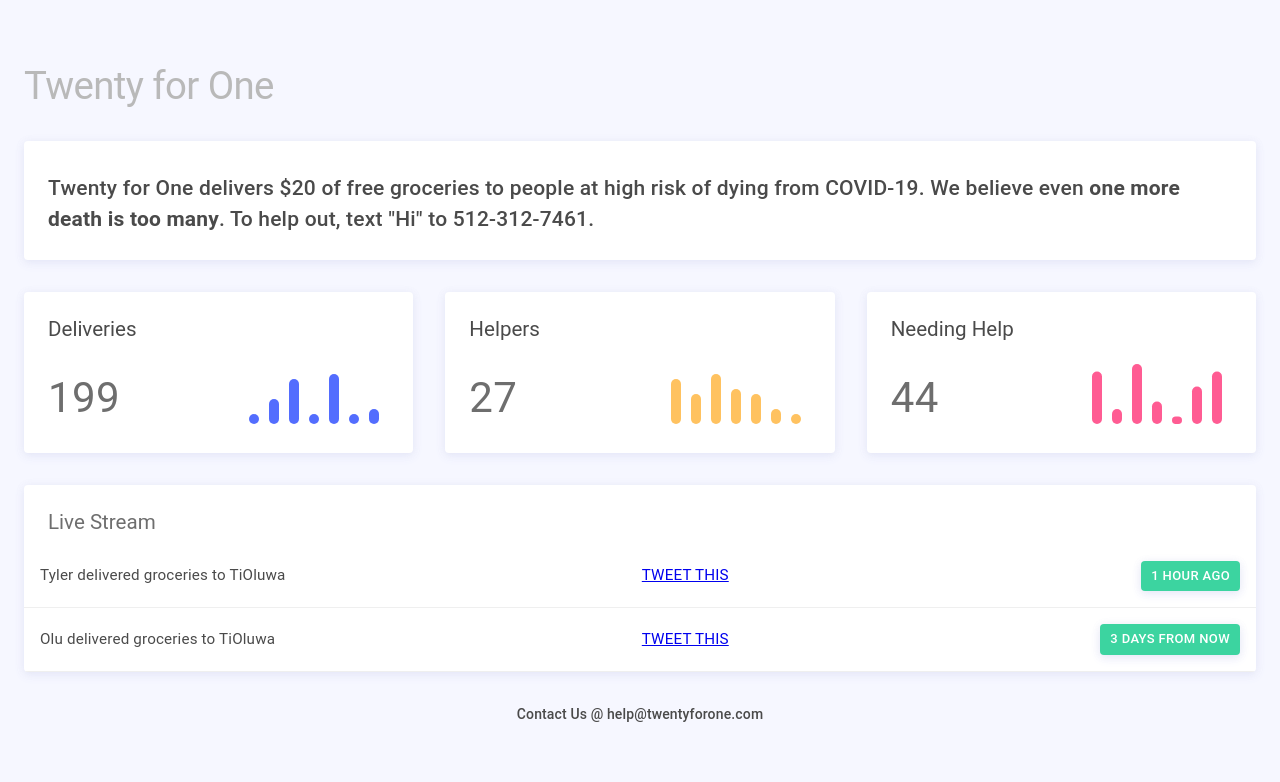
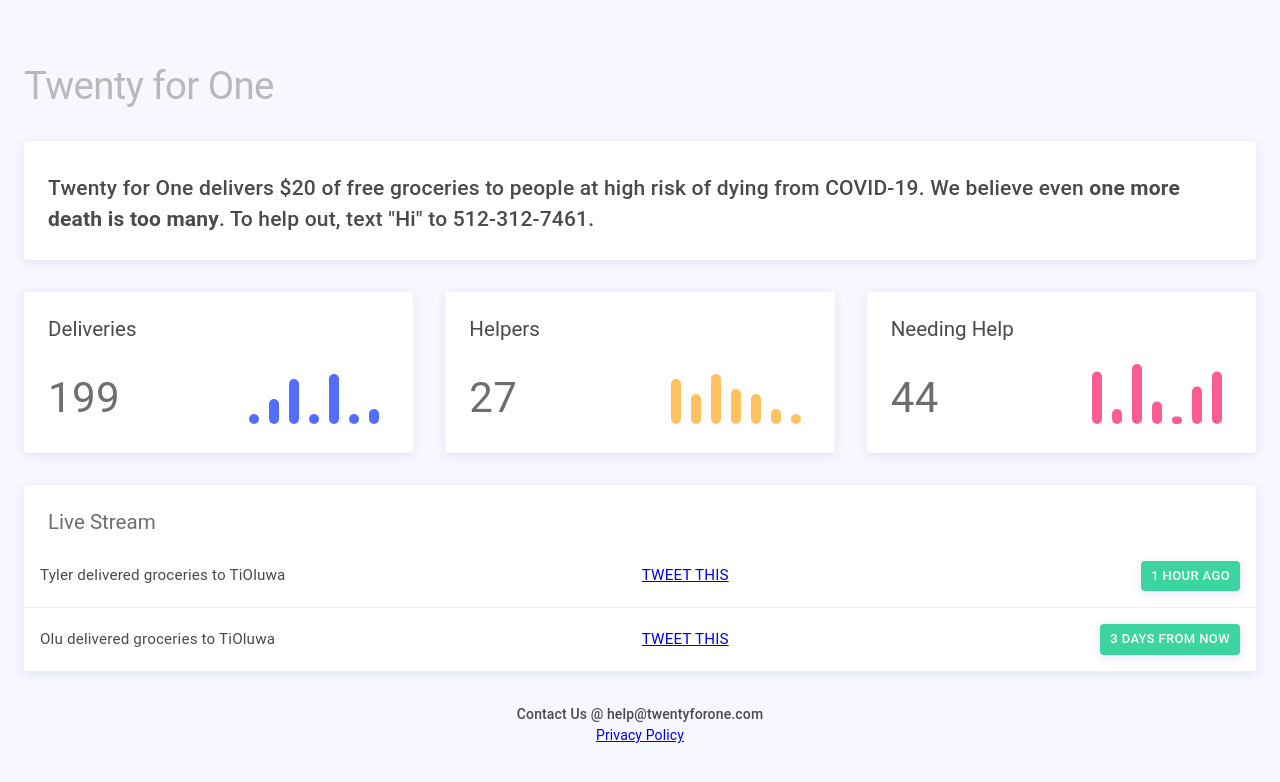
Before and after one commit to tolarewaju3/twenty-for-one, a React (Create React App) app in the folder dashboard/: page /#/app/dashboard in a window 1280 px wide. Shown: the top 782 px of the page. Built offline with nearby package versions, Linux system fonts and the light colour scheme; no server answers.

Commit message:
added privacy link

```diff
--- a/dashboard/src/components/App.js
+++ b/dashboard/src/components/App.js
@@ -14,6 +14,10 @@ export default function App() {
     <HashRouter>
       <div>
         <Switch>
+            <Route path='/privacy' component={() => {
+              window.location.href = '/privacy.html';
+              return null;
+            }}/>
             <Route exact path="/" render={() => <Redirect to="/app/dashboard" />} />
             <Route path="/app/dashboard" component={Layout} />
         </Switch>
--- a/dashboard/src/pages/dashboard/Dashboard.js
+++ b/dashboard/src/pages/dashboard/Dashboard.js
@@ -1,4 +1,5 @@
 import React, { Component } from 'react';
+import {Link} from "react-router-dom";
 import {
   Grid
 } from "@material-ui/core";
@@ -89,6 +90,9 @@ class Dashboard extends Component{
           <Typography weight="medium">
                 <center>Contact Us @ help@twentyforone.com</center>
               </Typography>
+          <Typography weight="sm">
+                <center> <Link to="/privacy">Privacy Policy</Link></center>
+              </Typography>
         </Grid>
       </Grid>
           </>
```
